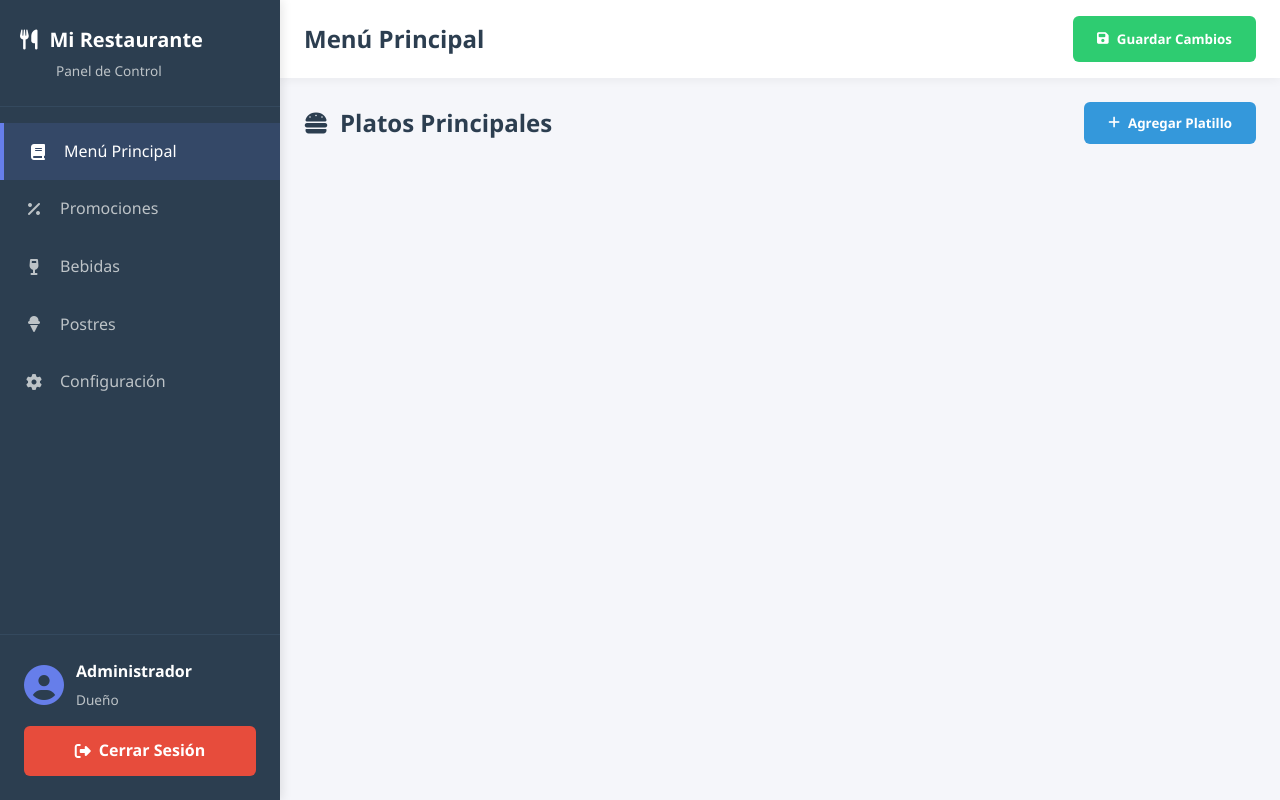
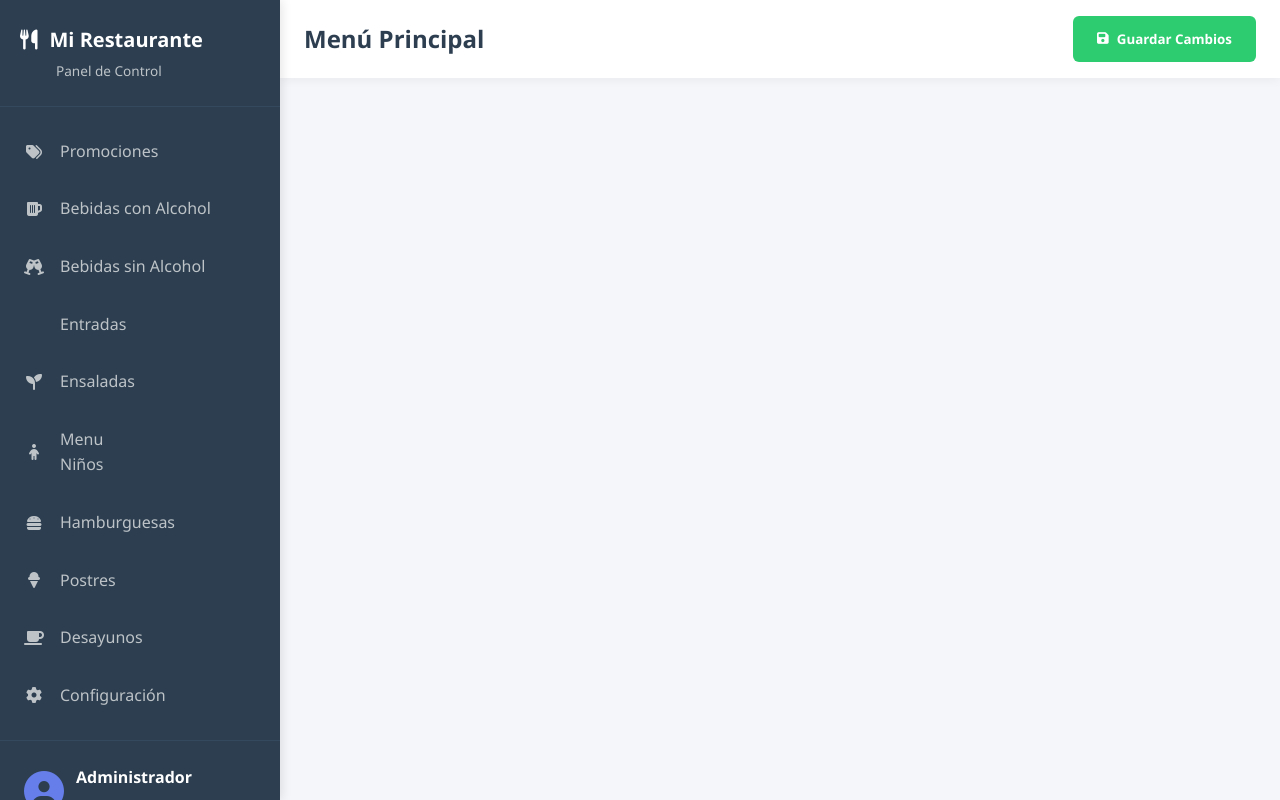
Before and after one commit to MaoAcu/Restaurante_Paku, a Flask app: page /dashboard in a window 1280 px wide. Run offline with Flask 3, Linux system fonts and the light colour scheme; the visitor is signed in with stand-in values (Sample User, id 1); data that the repository does not hold is empty.

Commit message:
ajustes en el servicio admin

```diff
--- a/app/static/css/dash.css
+++ b/app/static/css/dash.css
@@ -914,6 +914,35 @@ button {
     }
 }
 
+#subcategoryGroup select {
+    width: 100%;
+    padding: 10px;
+    border: 1px solid #ddd;
+    border-radius: 4px;
+    font-size: 14px;
+}
+
+.status-toggle {
+    display: flex;
+    gap: 10px;
+}
+
+.status-btn {
+    padding: 8px 16px;
+    border: 1px solid #ddd;
+    background: #f5f5f5;
+    border-radius: 4px;
+    cursor: pointer;
+    transition: all 0.3s;
+}
+
+.status-btn.active {
+    background: #4CAF50;
+    color: white;
+    border-color: #4CAF50;
+}
+
+
 /* Orientation landscape on mobile */
 @media (max-height: 600px) and (orientation: landscape) {
     .sidebar {
--- a/app/static/js/dashboard.js
+++ b/app/static/js/dashboard.js
@@ -1,25 +1,48 @@
+const CATEGORY_MAP = {
+  // Promociones
+  'promos': 'promos',
 
-const CATEGORY_MAP = {
-  // Menú principal
-  menu: 'menu',
-  'menu-principal': 'menu',
-  entradas: 'menu',
-  hamburguesas: 'menu',
-  ensaladas: 'menu',
-  ninos: 'menu',
-  desayunos: 'menu',
+  // Bebidas con alcohol
+  'bebidas-licor': 'bebidas-licor',
 
-  // Bebidas
-  bebidas: 'bebidas',
-  'bebidas-licor': 'bebidas',
-  'bebidas-sin': 'bebidas',
+  // Bebidas sin alcohol
+  'bebidas-sin': 'bebidas-sin',
+
+  // Entradas
+  'entradas': 'entradas',
+
+  // Ensaladas
+  'ensaladas': 'ensaladas',
+
+  // Menú niños
+  'ninos': 'ninos',
+
+  // Hamburguesas
+  'hamburguesas': 'hamburguesas',
 
   // Postres
-  postres: 'postres',
+  'postres': 'postres',
 
-  // Promos
-  promos: 'promos',
-  promociones: 'promos'
+  // Desayunos
+  'desayunos': 'desayunos'
+};
+
+const SUBCATEGORIES = {
+    'bebidas-licor': [
+        { value: '', text: 'Sin subcategoría' },
+        { value: 'importadas', text: 'Cervezas Importadas' },
+        { value: 'nacionales', text: 'Cervezas Nacionales' },
+        { value: 'cocteles', text: 'Cocteles' },
+        { value: 'shot', text: 'Shot Especiales' },
+        { value: 'destilados', text: 'Destilados' }
+    ],
+    'bebidas-sin': [
+        { value: '', text: 'Sin subcategoría' },
+        { value: 'naturales', text: 'Naturales' },
+        { value: 'sodasI', text: 'Soda Italiana' },
+        { value: 'gaseosas', text: 'Gaseosas & Aguas' },
+        { value: 'calientes', text: 'Calientes' }
+    ]
 };
 
 class RestaurantDashboard {
@@ -30,10 +53,16 @@ class RestaurantDashboard {
 
     // Se inicializa el objeto vacio
         this.items = {
-        menu: [],
-        promos: [],
-        bebidas: [],
-        postres: []
+            'promos': [],
+            'bebidas-licor': [],
+            'bebidas-sin': [],
+            'entradas': [],
+            'ensaladas': [],
+            'ninos': [],
+            'hamburguesas': [],
+            'postres': [],
+            'desayunos': [],
+            'config': []
         };
 
     this.init();
@@ -52,10 +81,16 @@ async loadMenu() {
 
         // Limpiar antes de cargar
             this.items = {
-            menu: [],
-            promos: [],
-            bebidas: [],
-            postres: []
+                'promos': [],
+                'bebidas-licor': [],
+                'bebidas-sin': [],
+                'entradas': [],
+                'ensaladas': [],
+                'ninos': [],
+                'hamburguesas': [],
+                'postres': [],
+                'desayunos': [],
+                'config': []
             };
 
         data.forEach(item => {
@@ -70,7 +105,8 @@ async loadMenu() {
                     price: Number(item.precio),
                     image: item.imagen,
                     status: item.estado,
-               category: normalized
+                    category: normalized,
+                    subcategory: item.subcategoria || ''
                 });
         });
 
@@ -82,7 +118,9 @@ async loadMenu() {
 }
     renderCurrentSection() {
   this.loadSectionItems(this.currentSection);
+
 }
+
     init() {
         this.loadMenu();
         this.bindEvents();
@@ -222,6 +260,7 @@ async loadMenu() {
         });
     }
 
+
     toggleSidebar(forceState) {
         const sidebar = document.querySelector('.sidebar');
         const overlay = document.querySelector('.sidebar-overlay');
@@ -302,7 +341,15 @@ async loadMenu() {
 
     loadSectionItems(section) {
     const container = document.getElementById(`${section}Items`);
-        if (!container) return;
+    if (!container) {
+        console.error(`Contenedor no encontrado para sección: ${section}`);
+        return;
+    }
+
+    // Asegurarse de que la sección existe en this.items
+    if (!this.items[section]) {
+        this.items[section] = [];
+    }
 
     const items = this.items[section] || [];
 
@@ -328,7 +375,6 @@ async loadMenu() {
         });
     });
 }
-
     createItemCard(item, section) {
         const priceDisplay = item.price === 0 ? 'GRATIS' : `₡${item.price.toFixed(2)}`;
 
@@ -363,11 +409,35 @@ async loadMenu() {
             </div>
         `;
     }
+    // Función para actualizar subcategorías
+updateSubcategories(category) {
+    const subcategoryGroup = document.getElementById('subcategoryGroup');
+    const subcategorySelect = document.getElementById('itemSubcategory');
 
+    // Mostrar/ocultar subcategorías solo para bebidas
+    if (category === 'bebidas-licor' || category === 'bebidas-sin') {
+        subcategoryGroup.style.display = 'block';
+
+        // Limpiar opciones actuales
+        subcategorySelect.innerHTML = '';
+
+        // Agregar nuevas opciones según el tipo de bebida
+        const subcategories = SUBCATEGORIES[category];
+        subcategories.forEach(subcat => {
+            const option = document.createElement('option');
+            option.value = subcat.value;
+            option.textContent = subcat.text;
+            subcategorySelect.appendChild(option);
+        });
+    } else {
+        subcategoryGroup.style.display = 'none';
+        subcategorySelect.innerHTML = '<option value="">Sin subcategoría</option>';
+    }
+}
     openEditModal(item = null, category) {
         const modal = document.getElementById('editModal');
         const form = document.getElementById('itemForm');
-
+        this.updateSubcategories(category);
         if (item) {
             // Modo edición
             document.getElementById('modalTitle').textContent = 'Editar Item';
@@ -378,6 +448,15 @@ async loadMenu() {
             document.getElementById('itemImage').value = item.image || '';
             document.getElementById('itemStatus').value = item.status || 'active';
             document.getElementById('itemCategory').value = category;
+
+             // Si el item tiene subcategoría la establec
+            if (item.subcategory) {
+
+                setTimeout(() => {
+                    const subcategorySelect = document.getElementById('itemSubcategory');
+                    subcategorySelect.value = item.subcategory;
+                }, 10);
+            }
 
             // Actualizar toggle de estado
             this.setStatus(item.status || 'active');
--- a/app/templates/dashboard.html
+++ b/app/templates/dashboard.html
@@ -25,21 +25,42 @@
 
             <nav class="sidebar-nav">
                 <ul>
-                    <li class="active" data-section="menu">
-                        <i class="fas fa-book"></i>
-                        <span>Menú Principal</span>
-                    </li>
+
                     <li data-section="promos">
-                        <i class="fas fa-percentage"></i>
+                        <i class="fas fa-tags"></i>
                         <span>Promociones</span>
                     </li>
-                    <li data-section="bebidas">
-                        <i class="fas fa-wine-glass"></i>
-                        <span>Bebidas</span>
+                    <li data-section="bebidas-licor">
+                        <i class="fas fa-beer"></i>
+                        <span>Bebidas con Alcohol</span>
+                    </li>
+                    <li data-section="bebidas-sin">
+                        <i class="fas fa-glass-cheers"></i>
+                        <span>Bebidas sin Alcohol</span>
+                    </li>
+                    <li data-section="entradas">
+                        <i class="fas fa-appetizer"></i>
+                        <span>Entradas</span>
+                    </li>
+                    <li data-section="ensaladas">
+                        <i class="fas fa-seedling"></i>
+                        <span>Ensaladas</span>
+                    </li>
+                    <li data-section="ninos">
+                        <i class="fas fa-child"></i>
+                        <span>Menu <br> Niños</span>
+                    </li>
+                    <li data-section="hamburguesas">
+                        <i class="fas fa-hamburger"></i>
+                        <span>Hamburguesas</span>
                     </li>
                     <li data-section="postres">
                         <i class="fas fa-ice-cream"></i>
                         <span>Postres</span>
+                    </li>
+                    <li data-section="desayunos">
+                        <i class="fas fa-coffee"></i>
+                        <span>Desayunos</span>
                     </li>
                     <li data-section="config">
                         <i class="fas fa-cog"></i>
@@ -80,55 +101,120 @@
                 </div>
             </header>
 
-            <!-- Sección de Menú Principal -->
-            <div id="menuSection" class="content-section">
-                <div class="section-header">
-                    <h2><i class="fas fa-hamburger"></i> Platos Principales</h2>
-                    <button class="btn-add-item" data-category="menu">
-                        <i class="fas fa-plus"></i> Agregar Platillo
-                    </button>
-                </div>
-                <div id="menuItems" class="items-grid">
-                    <!-- Los items se cargan de froma dinamica  -->
-                </div>
-            </div>
-
            <!-- Sección de Promociones -->
 <div id="promosSection" class="content-section" style="display: none;">
     <div class="section-header">
-                    <h2><i class="fas fa-tags"></i> Promociones Semanales</h2>
+        <h2><i class="fas fa-tags"></i> Promociones</h2>
         <button class="btn-add-item" data-category="promos">
             <i class="fas fa-plus"></i> Agregar Promoción
         </button>
     </div>
-                <div id="promoItems" class="items-grid">
-                    <!-- Las promociones se cargan de froma dinamica -->
+    <div id="promosItems" class="items-grid">
+        <!-- Las promociones se cargan de forma dinámica -->
     </div>
 </div>
 
-            <!-- Sección de Bebidas -->
-            <div id="bebidasSection" class="content-section" style="display: none;">
+<!-- Sección de Bebidas con Alcohol -->
+<div id="bebidas-licorSection" class="content-section" style="display: none;">
     <div class="section-header">
-                    <h2><i class="fas fa-wine-glass-alt"></i> Bebidas</h2>
-                    <button class="btn-add-item" data-category="bebidas">
+        <h2><i class="fas fa-beer"></i> Bebidas con Alcohol</h2>
+        <button class="btn-add-item" data-category="bebidas-licor">
             <i class="fas fa-plus"></i> Agregar Bebida
         </button>
     </div>
-                <div id="bebidasItems" class="items-grid">
-                    <!-- Las bebidas se cargan de froma dinamica -->
+    <div id="bebidas-licorItems" class="items-grid">
+        <!-- Las bebidas con alcohol se cargan de forma dinámica -->
     </div>
 </div>
 
-            <!-- Seccion de Postres -->
+<!-- Sección de Bebidas sin Alcohol -->
+<div id="bebidas-sinSection" class="content-section" style="display: none;">
+    <div class="section-header">
+        <h2><i class="fas fa-glass-whiskey"></i> Bebidas sin Alcohol</h2>
+        <button class="btn-add-item" data-category="bebidas-sin">
+            <i class="fas fa-plus"></i> Agregar Bebida
+        </button>
+    </div>
+    <div id="bebidas-sinItems" class="items-grid">
+        <!-- Las bebidas sin alcohol se cargan de forma dinámica -->
+    </div>
+</div>
+
+<!-- Sección de Entradas -->
+<div id="entradasSection" class="content-section" style="display: none;">
+    <div class="section-header">
+        <h2><i class="fas fa-utensils"></i> Entradas</h2>
+        <button class="btn-add-item" data-category="entradas">
+            <i class="fas fa-plus"></i> Agregar Entrada
+        </button>
+    </div>
+    <div id="entradasItems" class="items-grid">
+        <!-- Las entradas se cargan de forma dinámica -->
+    </div>
+</div>
+
+<!-- Sección de Ensaladas -->
+<div id="ensaladasSection" class="content-section" style="display: none;">
+    <div class="section-header">
+        <h2><i class="fas fa-seedling"></i> Ensaladas</h2>
+        <button class="btn-add-item" data-category="ensaladas">
+            <i class="fas fa-plus"></i> Agregar Ensalada
+        </button>
+    </div>
+    <div id="ensaladasItems" class="items-grid">
+        <!-- Las ensaladas se cargan de forma dinámica -->
+    </div>
+</div>
+
+<!-- Sección de Menú Niños -->
+<div id="ninosSection" class="content-section" style="display: none;">
+    <div class="section-header">
+        <h2><i class="fas fa-child"></i> Menú Niños</h2>
+        <button class="btn-add-item" data-category="ninos">
+            <i class="fas fa-plus"></i> Agregar Plato
+        </button>
+    </div>
+    <div id="ninosItems" class="items-grid">
+        <!-- Los platos para niños se cargan de forma dinámica -->
+    </div>
+</div>
+
+<!-- Sección de Hamburguesas -->
+<div id="hamburguesasSection" class="content-section" style="display: none;">
+    <div class="section-header">
+        <h2><i class="fas fa-hamburger"></i> Hamburguesas</h2>
+        <button class="btn-add-item" data-category="hamburguesas">
+            <i class="fas fa-plus"></i> Agregar Hamburguesa
+        </button>
+    </div>
+    <div id="hamburguesasItems" class="items-grid">
+        <!-- Las hamburguesas se cargan de forma dinámica -->
+    </div>
+</div>
+
+<!-- Sección de Postres -->
 <div id="postresSection" class="content-section" style="display: none;">
     <div class="section-header">
-                    <h2><i class="fas fa-birthday-cake"></i> Postres</h2>
+        <h2><i class="fas fa-ice-cream"></i> Postres</h2>
         <button class="btn-add-item" data-category="postres">
             <i class="fas fa-plus"></i> Agregar Postre
         </button>
     </div>
     <div id="postresItems" class="items-grid">
-                    <!-- Los postres se cargan de froma dinamica -->
+        <!-- Los postres se cargan de forma dinámica -->
+    </div>
+</div>
+
+<!-- Sección de Desayunos -->
+<div id="desayunosSection" class="content-section" style="display: none;">
+    <div class="section-header">
+        <h2><i class="fas fa-coffee"></i> Desayunos</h2>
+        <button class="btn-add-item" data-category="desayunos">
+            <i class="fas fa-plus"></i> Agregar Desayuno
+        </button>
+    </div>
+    <div id="desayunosItems" class="items-grid">
+        <!-- Los desayunos se cargan de forma dinámica -->
     </div>
 </div>
 
@@ -179,6 +265,7 @@
     </div>
 
     <!-- Modal para editar/agregar items -->
+    <!-- Modal para editar/agregar items -->
 <div id="editModal" class="modal" style="display: none;">
     <div class="modal-content">
         <div class="modal-header">
@@ -188,7 +275,31 @@
         <div class="modal-body">
             <form id="itemForm">
                 <input type="hidden" id="itemId">
-                    <input type="hidden" id="itemCategory">
+
+                <div class="form-group">
+                    <label for="itemCategory">Categoría</label>
+                    <select id="itemCategory" required>
+                        <option value="">Seleccionar categoría</option>
+                        <option value="promos">Promociones</option>
+                        <option value="bebidas-licor">Bebidas con Alcohol</option>
+                        <option value="bebidas-sin">Bebidas sin Alcohol</option>
+                        <option value="entradas">Entradas</option>
+                        <option value="ensaladas">Ensaladas</option>
+                        <option value="ninos">Menú Niños</option>
+                        <option value="hamburguesas">Hamburguesas</option>
+                        <option value="postres">Postres</option>
+                        <option value="desayunos">Desayunos</option>
+                    </select>
+                </div>
+
+                <!-- Subcategorías (solo visible para bebidas) -->
+                <div class="form-group" id="subcategoryGroup" style="display: none;">
+                    <label for="itemSubcategory">Subcategoría</label>
+                    <select id="itemSubcategory">
+                        <option value="">Sin subcategoría</option>
+                        <!-- Las opciones se llenarán dinámicamente según el tipo de bebida -->
+                    </select>
+                </div>
 
                 <div class="form-group">
                     <label for="itemName">Nombre del Plato/Bebida</label>
--- a/app/templates/index.html
+++ b/app/templates/index.html
@@ -149,6 +149,8 @@
                         <button class="filter-tab" data-category="importadas">Cervezas Importadas</button>
                         <button class="filter-tab" data-category="nacionales">Cervezas Nacionales</button>
                         <button class="filter-tab" data-category="cocteles">Cocteles</button>
+                        <button class="filter-tab" data-category="shot">Shot Especiales</button>
+                        <button class="filter-tab" data-category="destilados">Destilados</button>
                     </div>
                 </div>
 
@@ -378,7 +380,7 @@
                                 <a
                                     href="https://www.google.com/maps/dir/?api=1&destination=9.835974698107753,-83.86691657229247"
                                     target="_blank"
-                                    style="text-decoration:none;"
+                                    style="text-decoration:none; background-color: black;"
                                     class="splash-location-btn"
 
                                 >
--- a/wsgi.py
+++ b/wsgi.py
@@ -4,4 +4,4 @@ app = create_app()
 
 
 #esto es solo para local
-#app.run(debug=True)
+app.run(debug=True)
```
Also changed, not shown: app/Service/EmailService.py (+6 -4 lines). Lines whose indentation alone changed are shown as unchanged.
